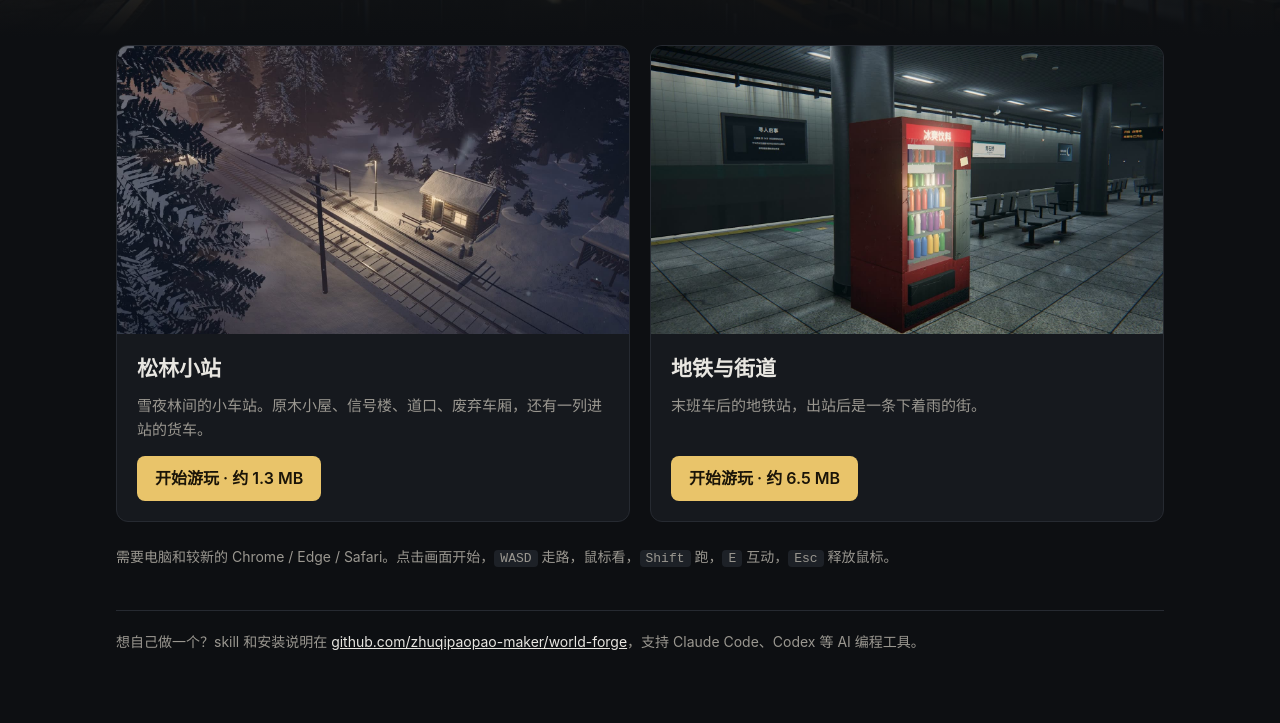
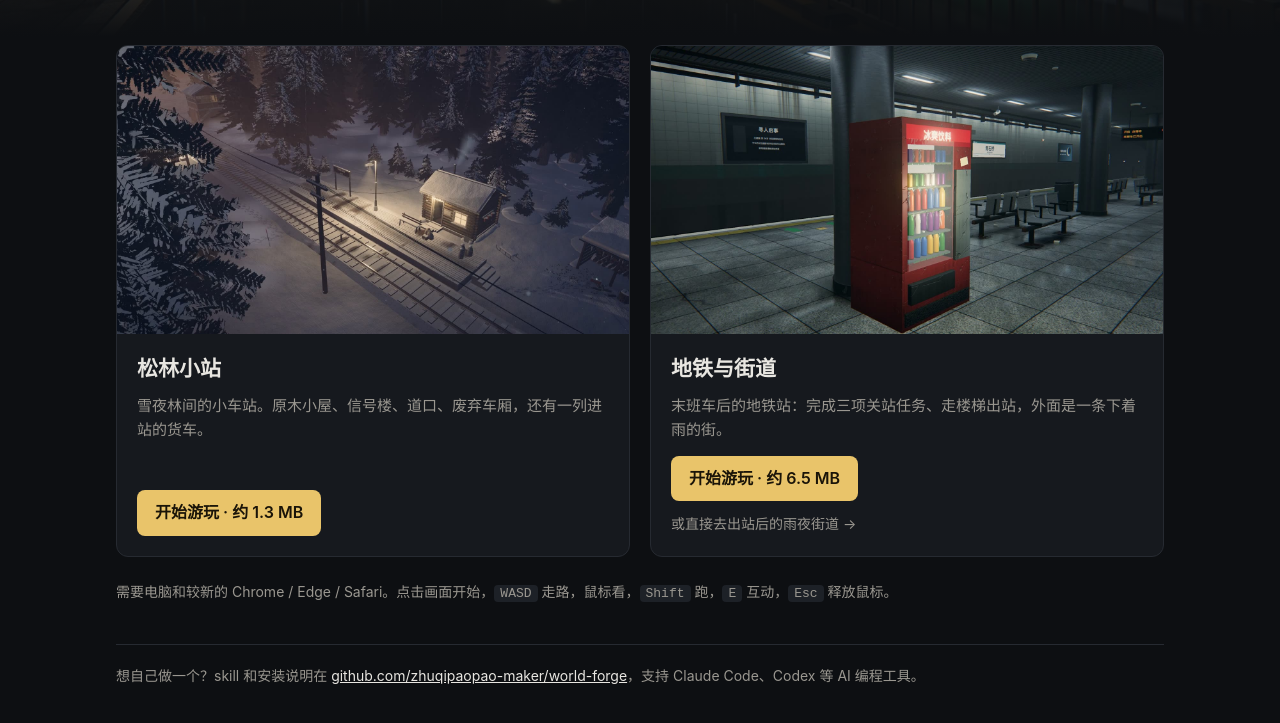
Before and after one commit to zhuqipaopao-maker/world-forge, a plain HTML site: page index.html in a window 1280 px wide. Shown: the part 459-1182 px from the top of the page. Drawn offline with Linux system fonts and the light colour scheme.

Commit message:
Pages: direct link to the street epilogue
Co-Authored-By: Claude Opus 5.5 <noreply@anthropic.com>

```diff
--- a/index.html
+++ b/index.html
@@ -24,6 +24,8 @@
   .card p { color:var(--mute); font-size:15px; flex:1; }
   .btn { align-self:flex-start; margin-top:6px; background:var(--accent); color:#1a1408; text-decoration:none; font-weight:600; padding:10px 18px; border-radius:8px; }
   .btn:hover { filter:brightness(1.08); }
+  .sub-link { color:var(--mute); font-size:14px; text-decoration:none; margin-top:4px; }
+  .sub-link:hover { color:var(--fg); }
   .note { color:var(--mute); font-size:14px; margin:24px 0 0; }
   .foot { margin-top:40px; padding-top:20px; border-top:1px solid var(--line); color:var(--mute); font-size:14px; }
   .foot a { color:var(--fg); }
@@ -49,8 +51,9 @@
       <img src="media/metro-vending.jpg" alt="深夜的地铁站台和自动售货机">
       <div>
         <h2>地铁与街道</h2>
-        <p>末班车后的地铁站，出站后是一条下着雨的街。</p>
+        <p>末班车后的地铁站：完成三项关站任务、走楼梯出站，外面是一条下着雨的街。</p>
         <a class="btn" href="night-metro/">开始游玩 · 约 6.5 MB</a>
+        <a class="sub-link" href="night-metro/?scene=street">或直接去出站后的雨夜街道 →</a>
       </div>
     </section>
   </div>
```
